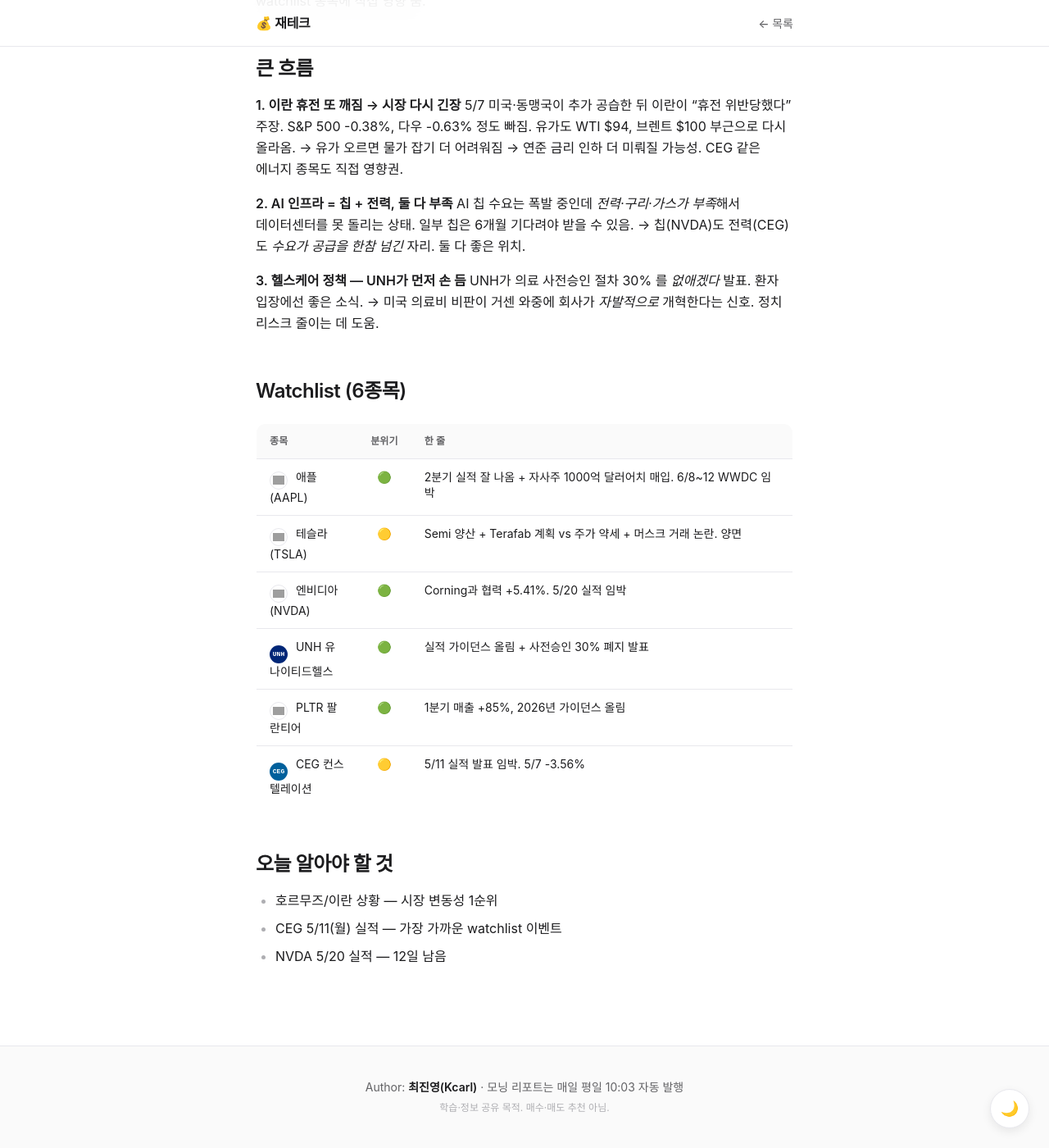
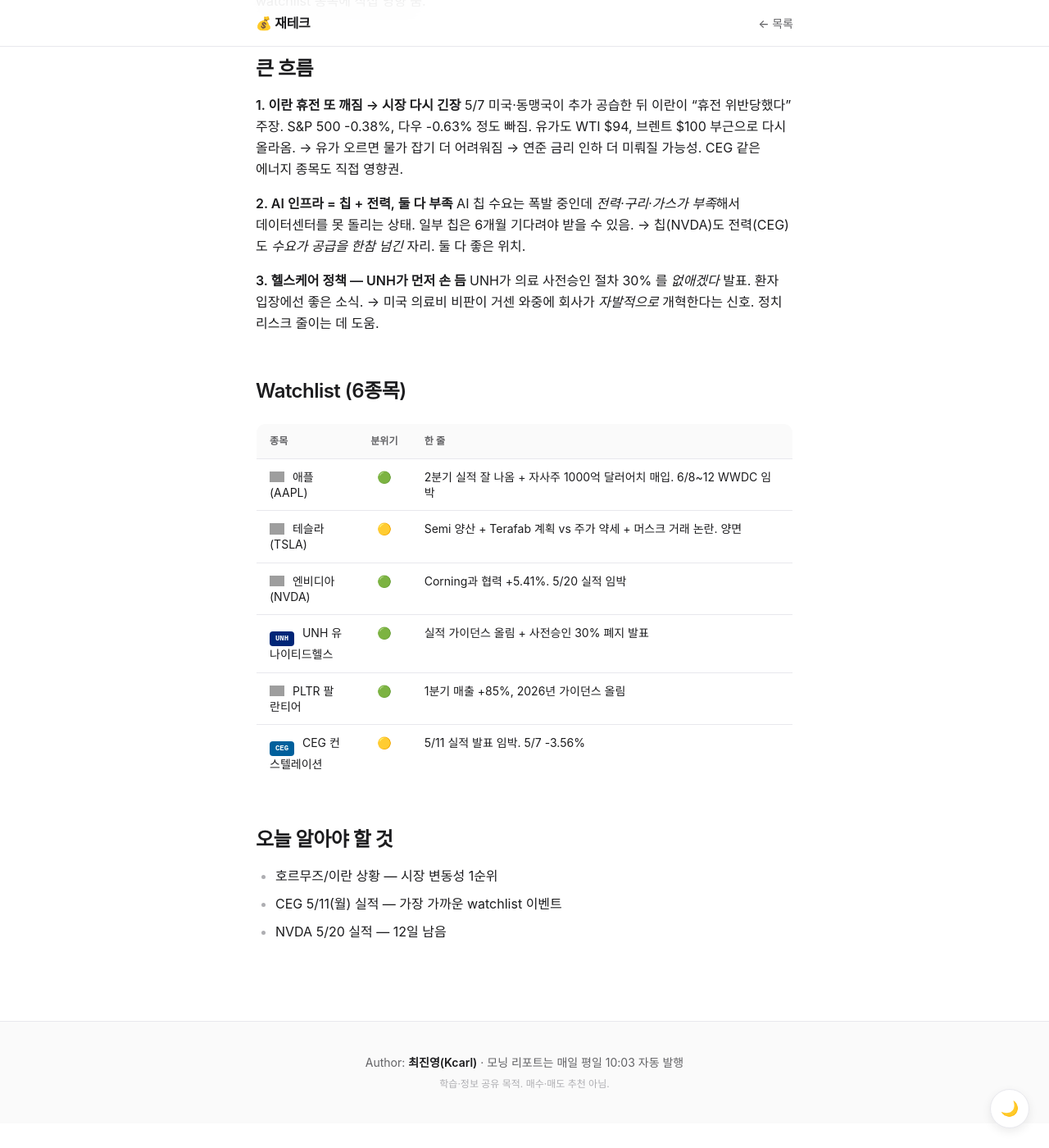
Before and after one commit to jinyeung0618/morning-report, a Jekyll site: the page built from _posts/2026-05-08-morning-report.md, in a window 1280 px wide and 1400 px high, scrolled down 357 px. Shown: the whole window at 82% size. Built offline with Jekyll 4.4.1, drawn with Linux system fonts in a browser that asks for light colours; after the commit the page ends 1727 px from its top, so only the background shows below that; grey boxes are pictures that could not be loaded.

Commit message:
ticker-logo: drop circle container, show SVG logos as-is

```diff
--- a/assets/css/style.css
+++ b/assets/css/style.css
@@ -324,38 +324,37 @@ blockquote p { color: inherit; margin-bottom: var(--space-2); }
 blockquote p:last-child { margin-bottom: 0; }
 
 /* ---------- Ticker Logo ---------- */
-/* 모든 종목 로고를 동일 크기 원형 컨테이너에. SVG 또는 텍스트 badge */
+/* SVG 로고는 그대로 노출 / 텍스트 badge 만 색 있는 작은 pill */
 .ticker-logo {
   display: inline-flex;
   align-items: center;
   justify-content: center;
-  width: 22px;
-  height: 22px;
-  border-radius: 50%;
-  background: #fff;
-  border: 1px solid var(--border-color);
-  vertical-align: -6px;
+  width: 18px;
+  height: 18px;
+  vertical-align: -4px;
   margin-right: 6px;
-  overflow: hidden;
   flex-shrink: 0;
-  box-sizing: border-box;
 }
 .ticker-logo img {
-  width: 14px;
-  height: 14px;
+  width: 100%;
+  height: 100%;
   object-fit: contain;
   display: block;
 }
 
-/* 텍스트 badge 변형 (simple-icons 에 없는 브랜드: UNH, CEG, KODEX) */
+/* simple-icons 에 없는 브랜드 (UNH, CEG, KODEX) — 색 있는 작은 pill */
 .ticker-logo--badge {
-  font-size: 8px;
+  width: auto;
+  min-width: 30px;
+  height: 18px;
+  padding: 0 5px;
+  border-radius: 4px;
+  font-size: 9px;
   font-weight: 700;
+  color: #fff;
+  font-family: var(--font-mono, monospace);
+  background: var(--text-tertiary);
   letter-spacing: 0;
-  color: #fff;
-  border: none;
-  background: var(--text-tertiary);
-  font-family: var(--font-mono, monospace);
 }
 .ticker-logo--unh { background: #002677; }
 .ticker-logo--ceg { background: #00609c; }
```
